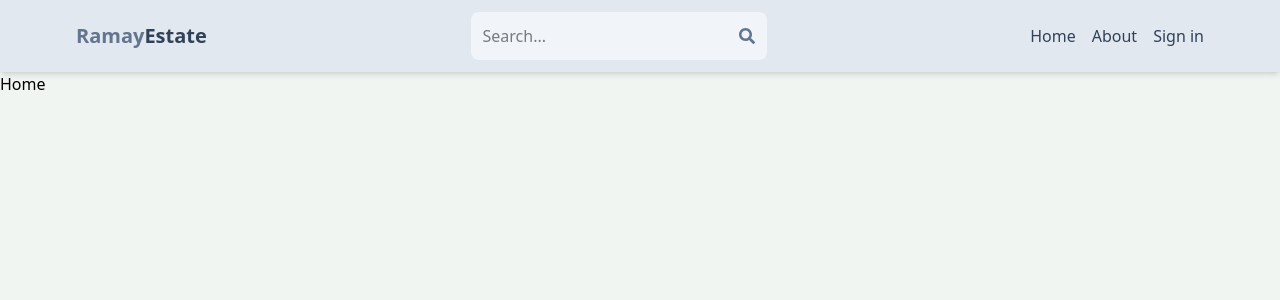
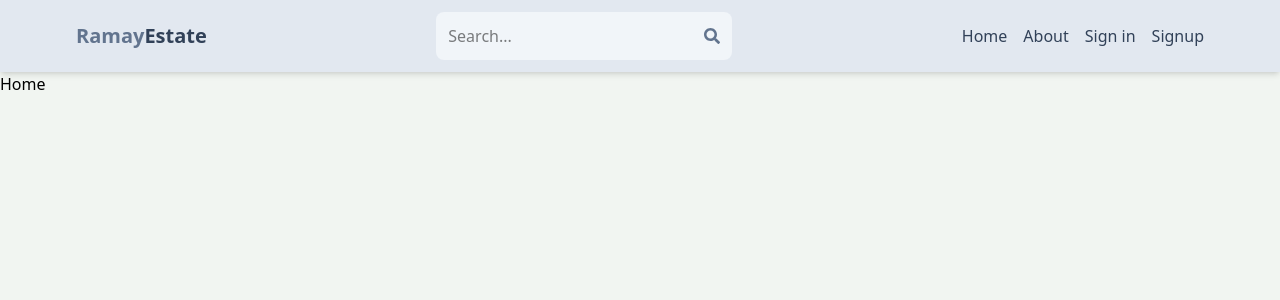
Before and after one commit to saimghafoor2649/mern-estate-frontend, a React (Vite) app: page / in a window 1280 px wide. Shown: the top 300 px of the page. Built offline with nearby package versions, Linux system fonts and the light colour scheme.

Commit message:
update menu

```diff
--- a/src/Components/Header.jsx
+++ b/src/Components/Header.jsx
@@ -38,6 +38,11 @@ export default function Header() {
                 Sign in
               </li>
             </Link>
+            <Link to="/signup">
+              <li className="hidden sm:inline text-slate-700 hover:underline">
+                Signup
+              </li>
+            </Link>
           </ul>
         </div>
       </header>
```
